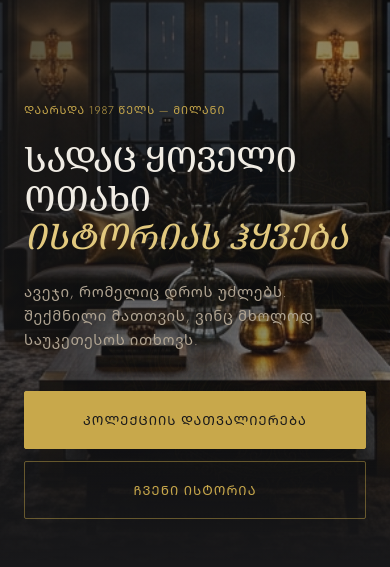
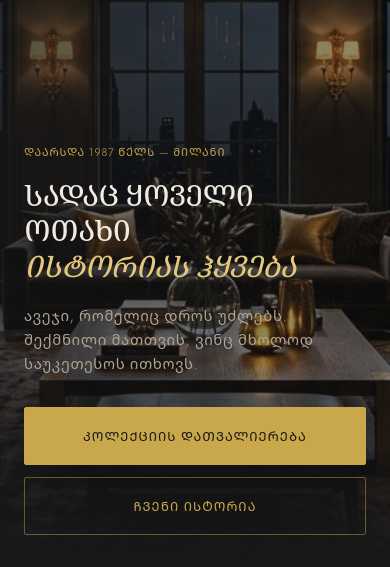
Before and after one commit to TOMSKI2009/lussoni, a plain HTML site: page index.html in a window 390 px wide. Shown: the part 277-844 px from the top of the page. Drawn offline with nearby package versions, Linux system fonts and the light colour scheme.

Commit message:
Refine hero heading sizing and vertical spacing for desktop and mobile

```diff
--- a/css/home.css
+++ b/css/home.css
@@ -74,25 +74,26 @@
   align-items: flex-end;
   justify-content: space-between;
   height: 100%;
-  padding-bottom: clamp(3rem, 7vw, 7rem);
+  padding-top: calc(90px + var(--space-8));
+  padding-bottom: clamp(2.5rem, 5vw, 5rem);
 }
 
 .hero__content {
-  max-width: 680px;
+  max-width: 740px;
 }
 
 .hero__eyebrow {
   color: var(--clr-gold-primary);
-  margin-bottom: var(--space-5);
+  margin-bottom: var(--space-4);
 }
 
 .hero__headline {
-  font-size: clamp(3rem, 7.5vw, var(--text-6xl));
+  font-size: clamp(2.25rem, 4.2vw, 3.85rem);
   font-weight: 300;
-  line-height: var(--leading-tight);
+  line-height: 1.18;
   letter-spacing: var(--tracking-tight);
   color: var(--clr-text-primary);
-  margin-bottom: var(--space-6);
+  margin-bottom: var(--space-5);
 }
 
 .hero__headline em {
@@ -102,12 +103,12 @@
 
 .hero__sub {
   font-family: var(--font-sans);
-  font-size: clamp(var(--text-base), 1.5vw, var(--text-md));
+  font-size: clamp(var(--text-base), 1.2vw, var(--text-md));
   font-weight: 300;
   color: var(--clr-text-secondary);
   letter-spacing: 0.04em;
-  margin-bottom: var(--space-10);
-  max-width: 420px;
+  margin-bottom: var(--space-8);
+  max-width: 480px;
 }
 
 .hero__actions {
@@ -502,13 +503,16 @@
 
 @media (max-width: 768px) {
   .hero__headline {
-    font-size: clamp(2.2rem, 9vw, 3rem);
+    font-size: clamp(1.85rem, 6.5vw, 2.5rem);
+    line-height: 1.2;
   }
 
   .hero__inner {
     flex-direction: column;
     align-items: flex-start;
     justify-content: flex-end;
+    padding-top: calc(75px + var(--space-6));
+    padding-bottom: clamp(2rem, 5vw, 3.5rem);
   }
 
   .hero__scroll { display: none; }
```
